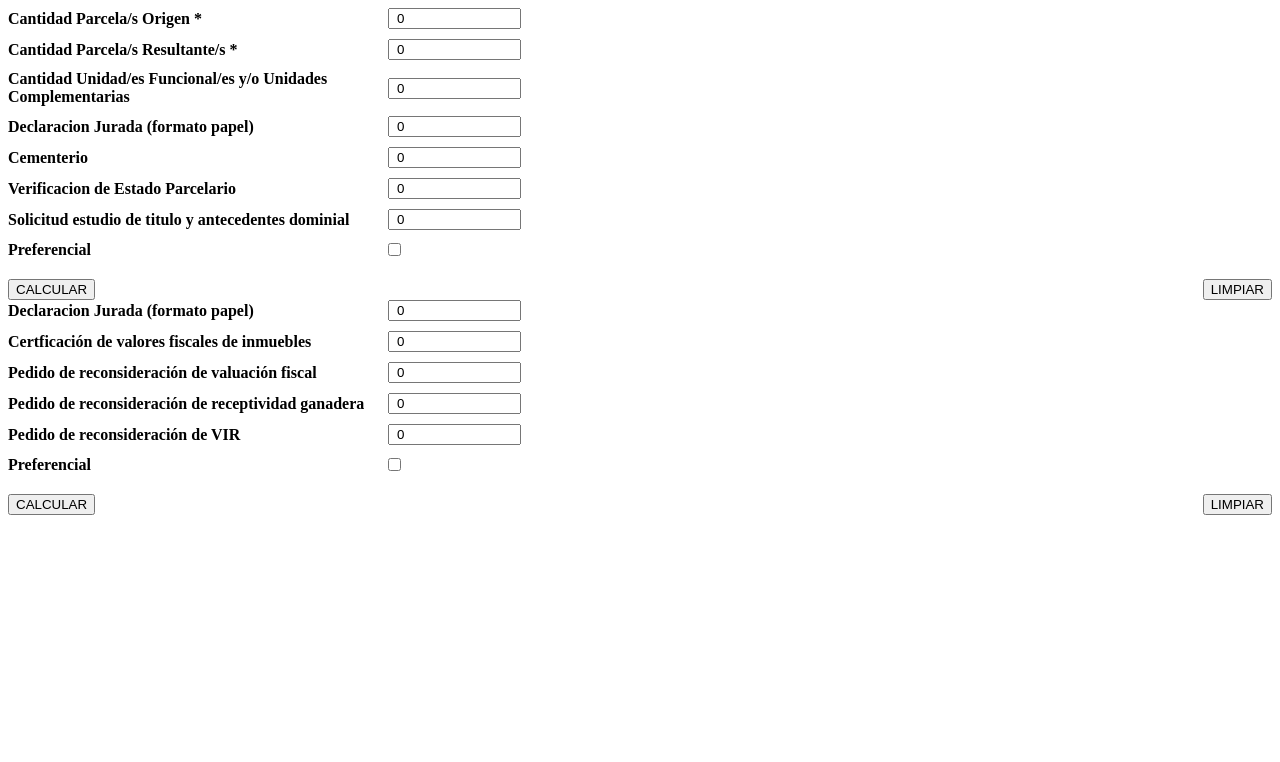
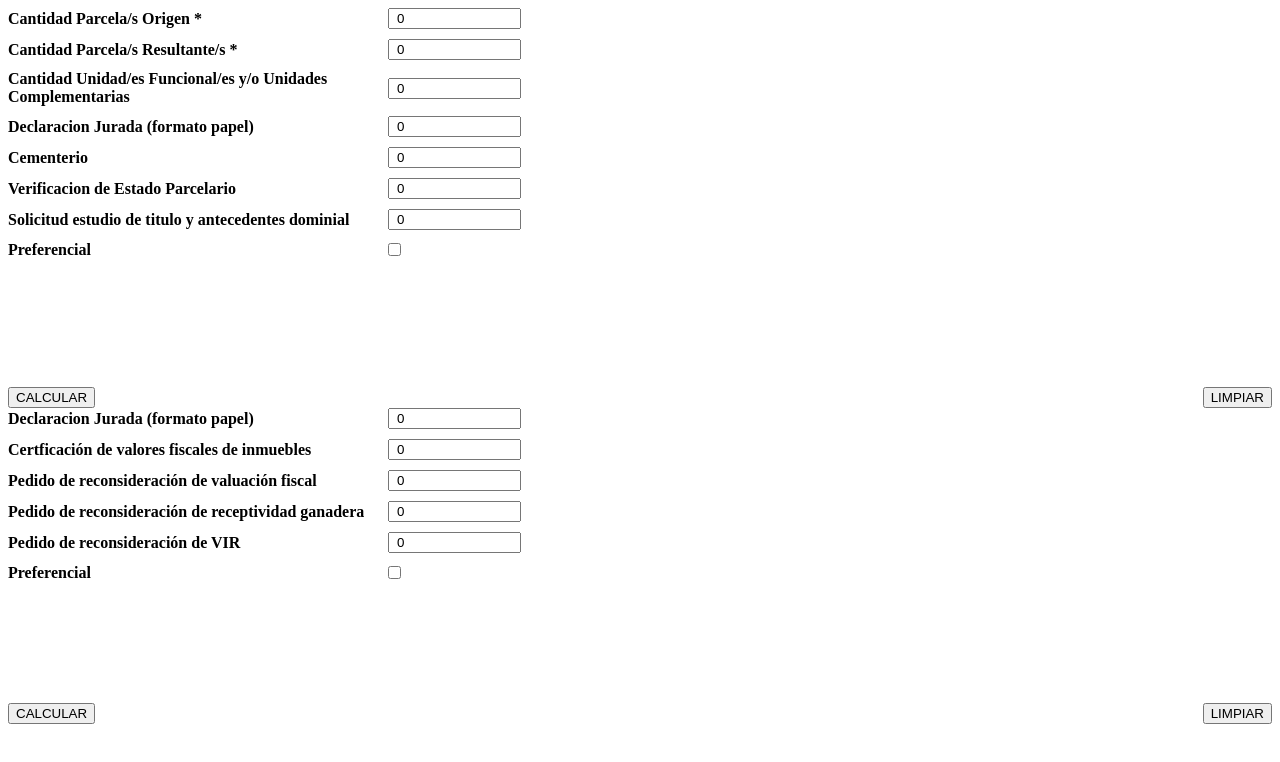
Before and after one commit to Adriel-M-A/simuladores, a plain HTML site: page index.html in a window 1280 px wide. Drawn offline with Linux system fonts and the light colour scheme.

Commit message:
fix: Se desplazaban componentes

```diff
--- a/index.html
+++ b/index.html
@@ -8,7 +8,7 @@
   </head>
   <body>
     <div class="contenedor">
-      <div class="calculo">
+      <div class="calculo mensura">
         <form id="form-mensura" action="">
           <div class="form-group">
             <label for="origen">Cantidad Parcela/s Origen *</label>
@@ -101,7 +101,7 @@
         </div>
       </div>
 
-      <div class="calculo">
+      <div class="calculo valuaciones">
         <form id="form-valuaciones" action="">
           <div class="form-group">
             <label for="ddjj-valuaciones">Declaracion Jurada (formato papel)</label>
--- a/style.css
+++ b/style.css
@@ -1,3 +1,17 @@
+.calculo {
+  display: flex;
+  flex-direction: column;
+  justify-content: space-between;
+}
+
+.mensura {
+  height: 400px;
+}
+
+.valuaciones {
+  height: 316px;
+}
+
 .form-group {
   display: flex;
   align-items: center;
```
